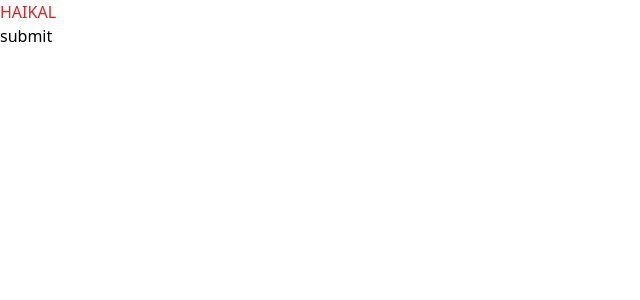
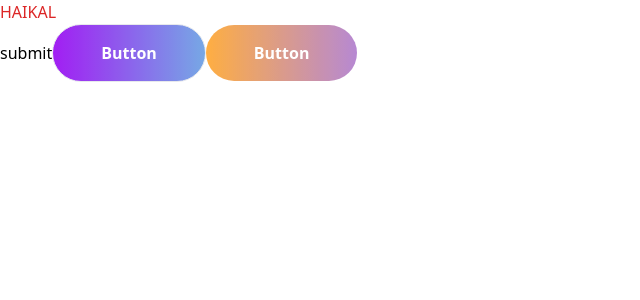
Before and after one commit to Harmerz/nescougm, a Next.js app: page / in a window 1280 px wide. Shown: the top 300 px of the page, without its empty margins (0-640 px from the left). Built offline with nearby package versions, Linux system fonts and the light colour scheme.

Commit message:
feat: add button and back to top

```diff
--- a/pages/index.js
+++ b/pages/index.js
@@ -2,6 +2,8 @@ import Head from 'next/head'
 import Image from 'next/image'
 import styles from '../styles/Home.module.css';
 import { useState } from 'react';
+import Button from '../components/Button'
+import BackToTop from '../components/BackToTop';
 
 export default function Home() {
   const [name, setName] = useState('Haikal');
@@ -9,9 +11,12 @@ export default function Home() {
     setName('Hilmi');
   };
   return (
-    <div>
+    <div className='h-[200vh]'>
       <div className='text-bold uppercase text-red-600 justify-center justi'>{name}</div>
       <button type="submit" onClick={HandleClick} >submit</button>
+      <Button color='primary'> Button </Button>
+      <Button color='secondary'> Button </Button>
+      <BackToTop />
     </div>
 
 
```
